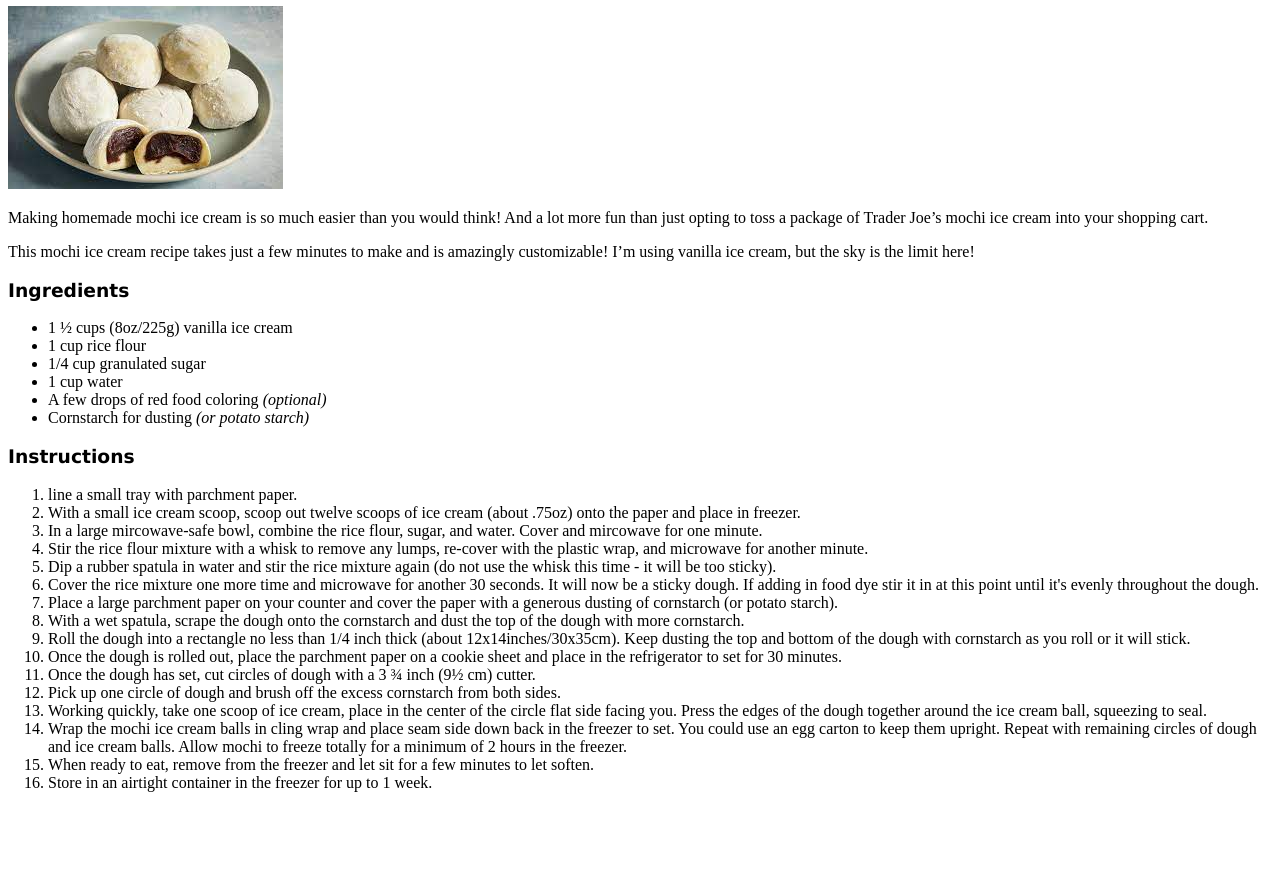
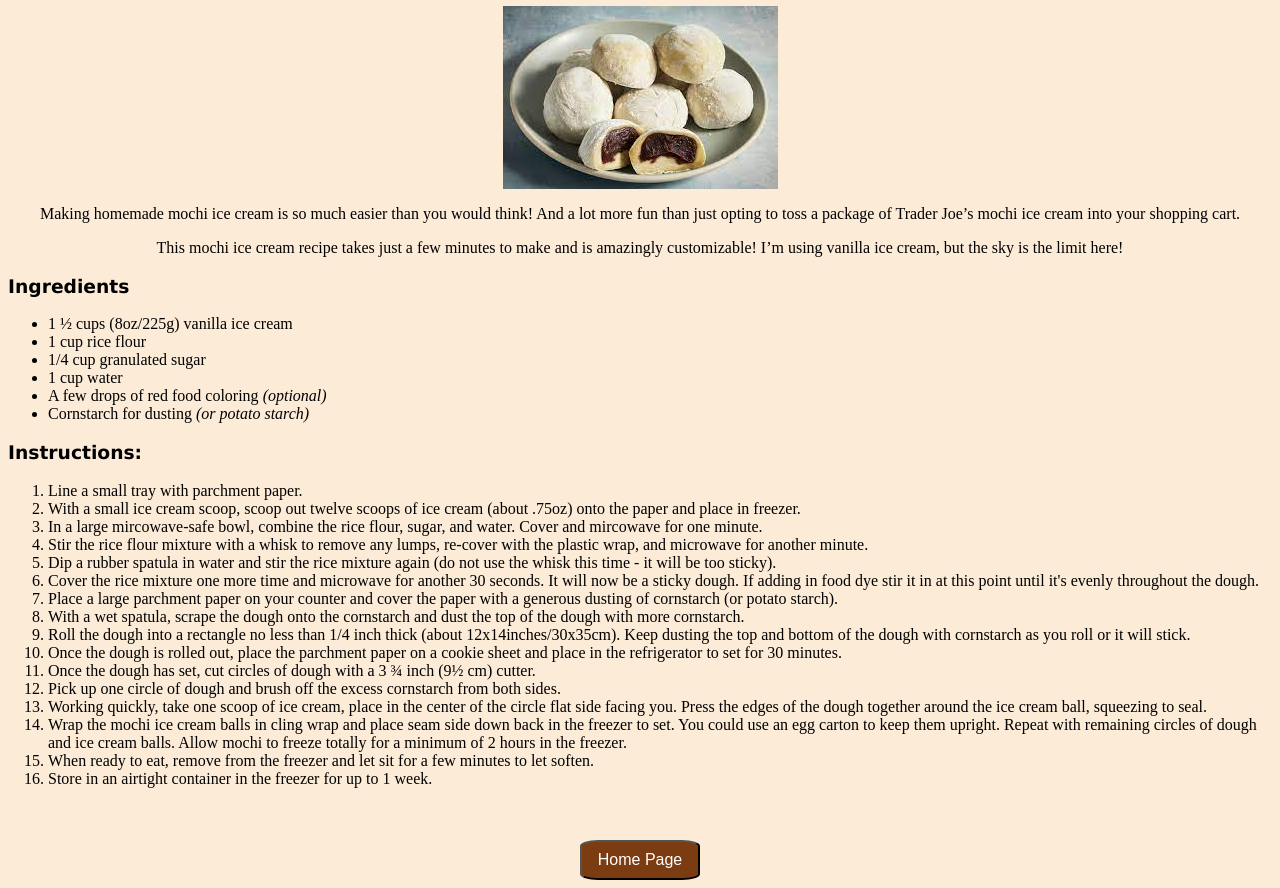
Before and after one commit to mattrichardson14/odin-recipes, a plain HTML site: page recipes/mochi.html in a window 1280 px wide. Shown: the part 75-963 px from the top of the page. Before the commit the page ends 883 px from the top, so only its background shows below. Drawn offline with Linux system fonts and the light colour scheme; files that its build step writes are made by us from their sources.

Commit message:
Added more styling to the pages

```diff
--- a/recipes/mochi.html
+++ b/recipes/mochi.html
@@ -4,12 +4,12 @@
     <meta charset="UTF-8">
     <meta http-equiv="X-UA-Compatible" content="IE=edge">
     <meta name="viewport" content="width=device-width, initial-scale=1.0">
-    <link rel="stylesheet" href="styles.css">
+    <link rel="stylesheet" href="../styles.css">
     <title>Mochi Dessert</title>
 </head>
 <body>
     <h1>Mochi Dessert</h1>
-    <img src="../images/mochi.jpeg" alt="Delcious Mochi Balls">
+    <img id="mainpic" src="../images/mochi.jpeg" alt="Delcious Mochi Balls">
     <p>Making homemade mochi ice cream is so much easier than you would think! And a lot more fun than just opting to toss a package of Trader Joe’s mochi ice cream into your shopping cart. </p>
     <p>This mochi ice cream recipe takes just a few minutes to make and is amazingly customizable! I’m using vanilla ice cream, but the sky is the limit here!</p>
     <h3>Ingredients</h3>
@@ -21,9 +21,9 @@
         <li>A few drops of red food coloring <i>(optional)</i></li>
         <li>Cornstarch for dusting <i>(or potato starch)</i></li>
     </ul>
-    <h3>Instructions</h3>
+    <h3>Instructions:</h3>
     <ol>
-        <li>line a small tray with parchment paper.</li>
+        <li>Line a small tray with parchment paper.</li>
         <li>With a small ice cream scoop, scoop out twelve scoops of ice cream (about .75oz) onto the paper and place in freezer.</li>
         <li>In a large mircowave-safe bowl, combine the rice flour, sugar, and water. Cover and mircowave for one minute.</li>
         <li>Stir the rice flour mixture with a whisk to remove any lumps, re-cover with the plastic wrap, and microwave for another minute.</li>
@@ -40,5 +40,8 @@
         <li>When ready to eat, remove from the freezer and let sit for a few minutes to let soften.</li>
         <li>Store in an airtight container in the freezer for up to 1 week.</li>
     </ol>
+    <br>
+    <br>
+    <button><a href="file:///Users/mattrichardson/Desktop/odin-recipes/index.html">Home Page</a></button>
 </body>
 </html>
--- a/styles.css
+++ b/styles.css
@@ -1,3 +1,8 @@
+body {
+    background-color: #FCEBD7;
+}
+
+
 h1 {
     text-align: center;
     font-family: Verdana, Geneva, Tahoma, sans-serif;
@@ -5,10 +10,24 @@ h1 {
 
 h2 {
     font-family: Verdana, Geneva, Tahoma, sans-serif;
+    text-align: center;
 }
 
 h3 {
     font-family: Verdana, Geneva, Tahoma, sans-serif;
+}
+
+h4 {
+    font-family: Verdana, Geneva, Tahoma, sans-serif;
+}
+
+p {
+    text-align: center;
+}
+
+.homeparagraph {
+    font-family: Verdana, Geneva, Tahoma, sans-serif;
+    text-align: center;
 }
 
 #mainpic {
@@ -19,4 +38,30 @@ h3 {
 
 .navbar {
     text-align: center;
+    font-size: 26px;
 }
+
+.navbar a {
+    color: black;
+    padding: 0 10px;
+  }
+
+button {
+    background-color: #7A3C10;
+    color: white;
+    border-radius: 15%;
+    height: 40px;
+    width: 120px;
+    display: block;
+    margin: auto;
+    font-size: 16px;;
+}
+
+button:hover {
+    background-color: #472309;
+  }
+
+button a {
+    color: #fff;
+    text-decoration: none;
+  }
```
Also changed, not shown: index.html (+4 -1 lines), recipes/porkbuns.html (+6 -3 lines), recipes/ramen.html (+6 -3 lines).
